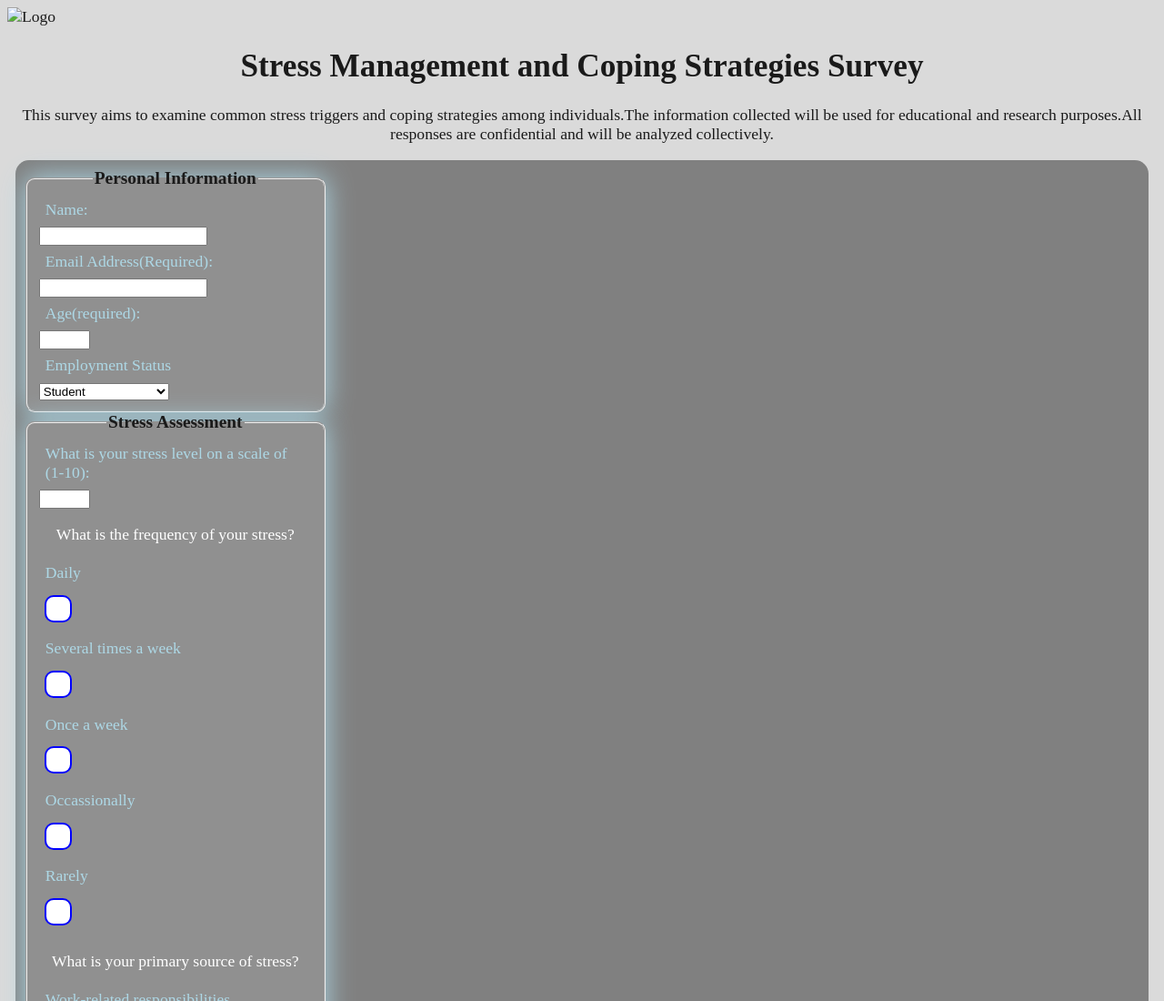
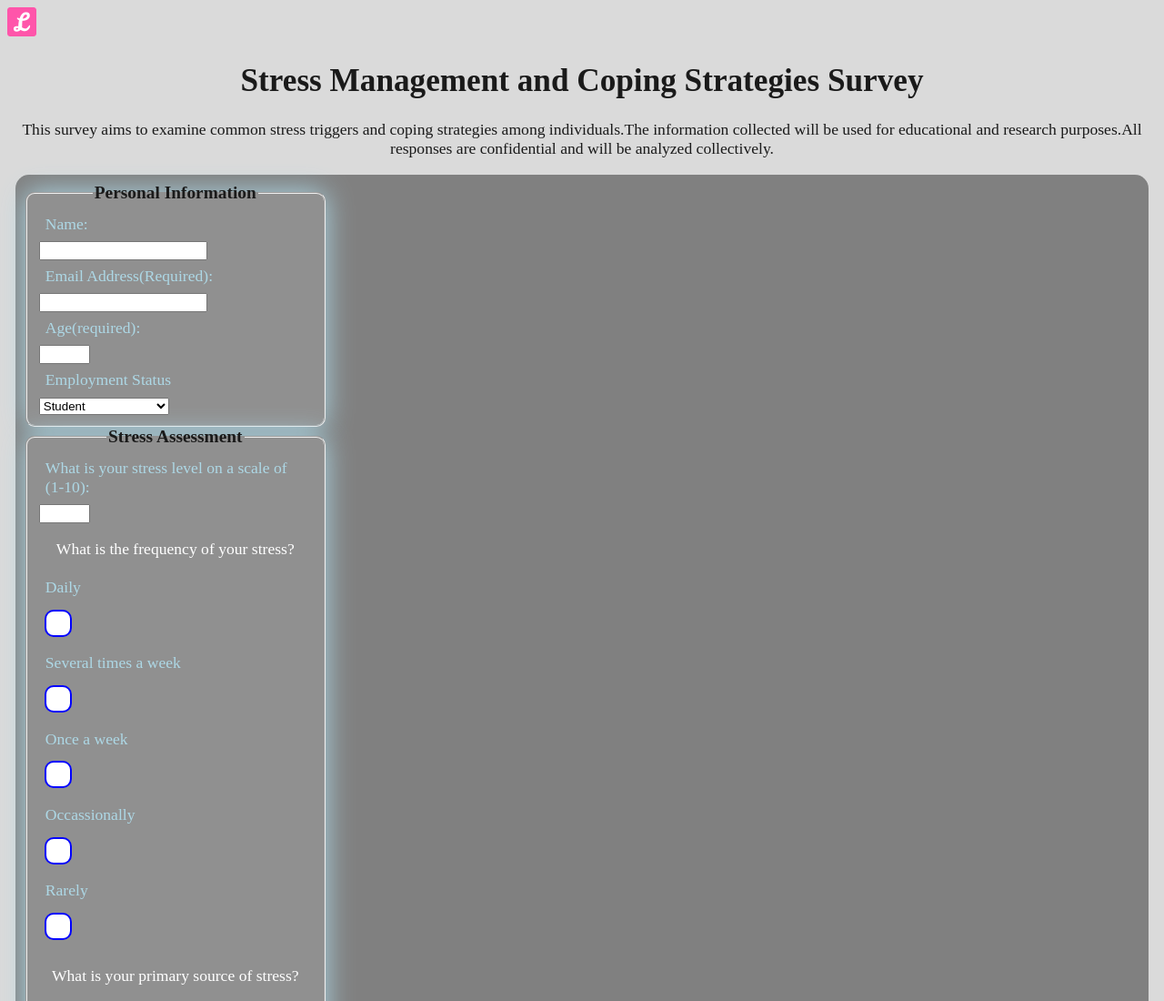
Before and after one commit to obasililian59-cell/Stress-management-survey, a plain HTML site: page index.html in a window 1280 px wide. Shown: the top 1100 px of the page at 91% size. Drawn offline with Linux system fonts and the light colour scheme.

Commit message:
Fix favicon image source in index.html

```diff
--- a/index.html
+++ b/index.html
@@ -10,7 +10,7 @@
     </head>
     <body>
         <header>
-            <img src="favicon-32×32.png" alt="Logo">
+            <img src="favicon-32x32.png" alt="Logo">
             <h1 id="title">Stress Management and Coping Strategies Survey</h1>
             <p id="description">This survey aims to examine common stress triggers and coping strategies among individuals.The information collected will be used for educational and research purposes.All responses are confidential and will be analyzed collectively.</p>
         </header>
```
